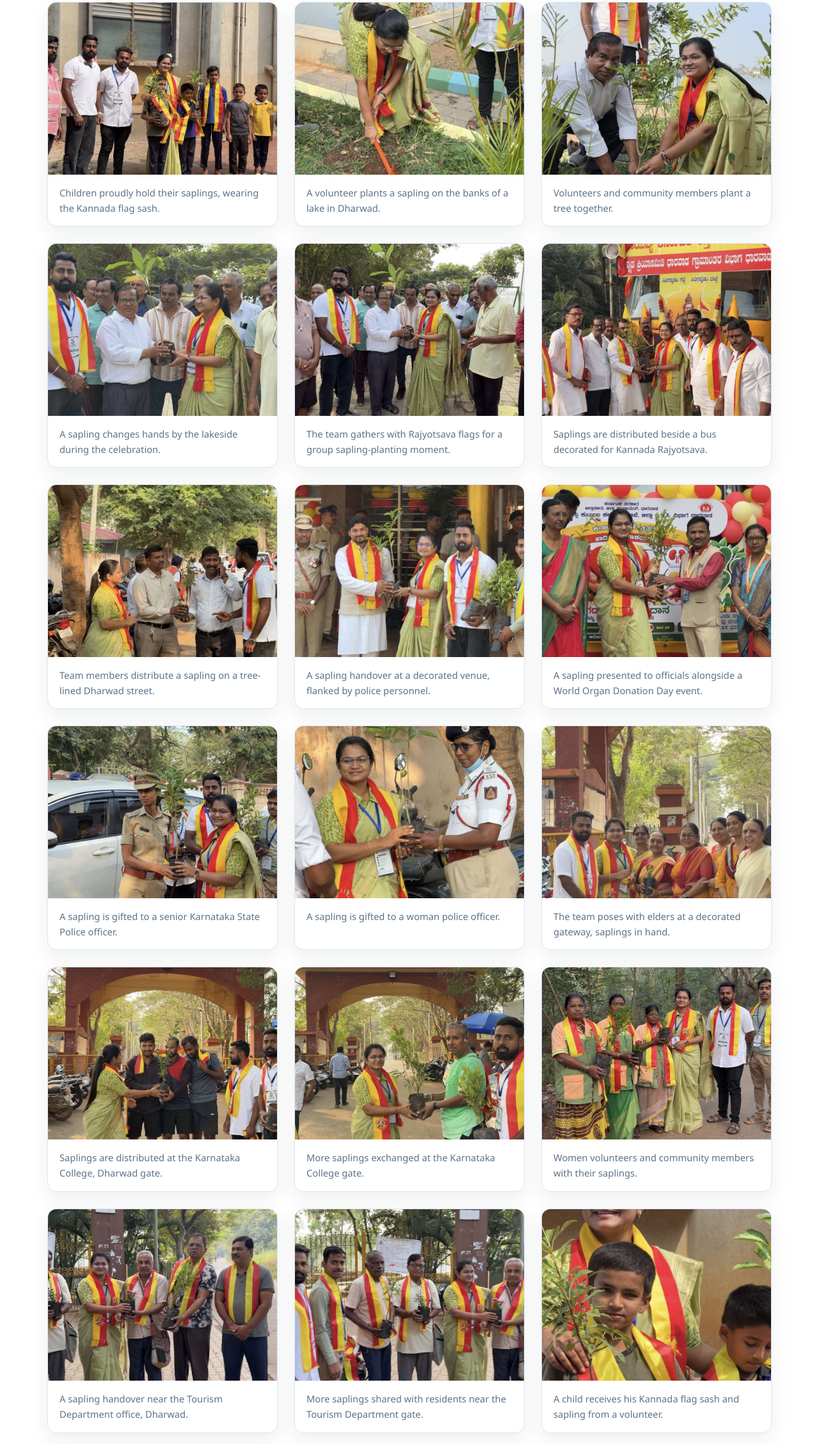
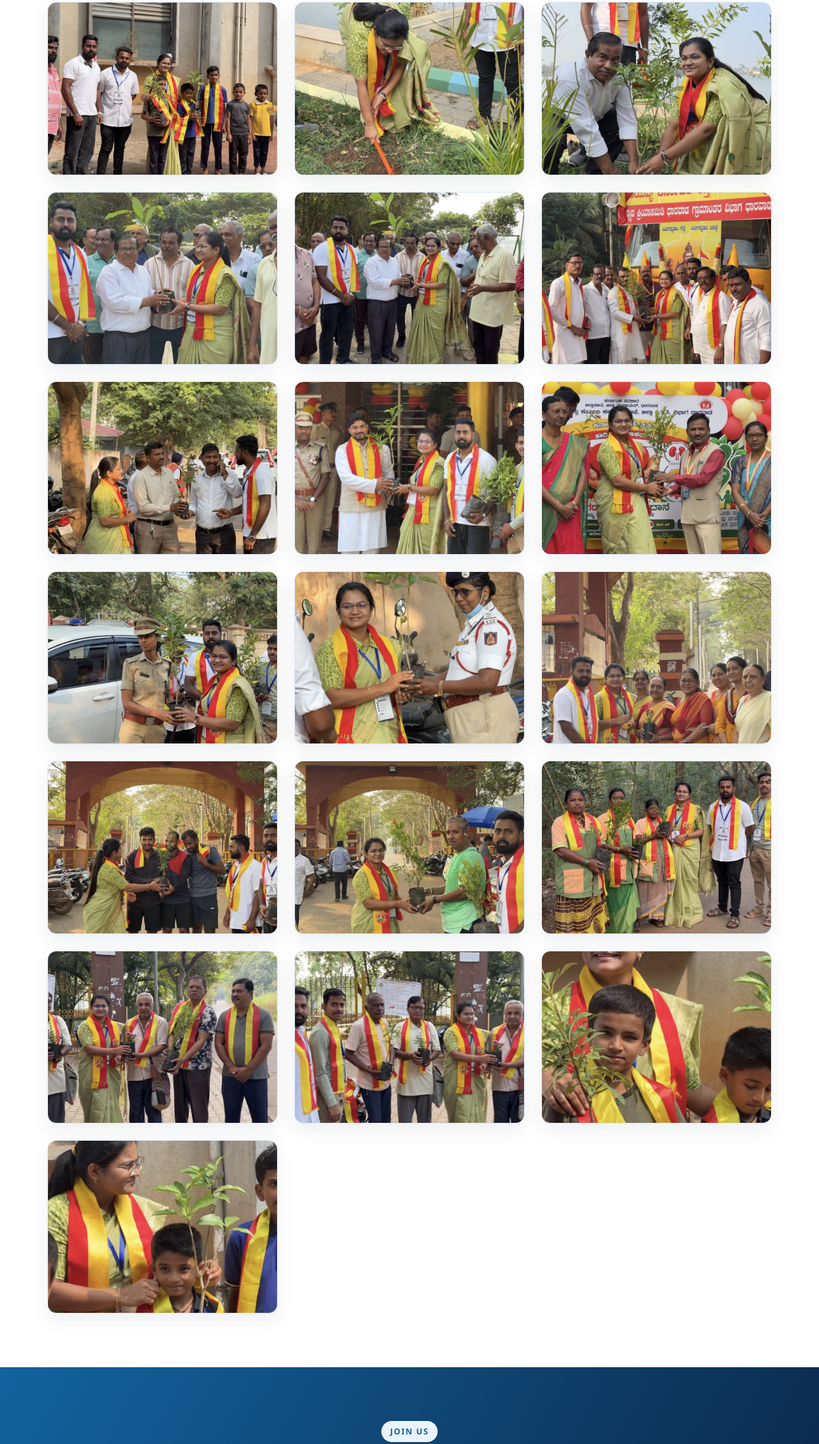
Before and after one commit to scubefoundation/scubefoundation.github.io, a plain HTML site: page rajyotsava.html in a window 1280 px wide. Shown: the part 884-3141 px from the top of the page at 64% size. Drawn offline with Linux system fonts and the light colour scheme.

Commit message:
Remove photo captions from the Kannada Rajyotsava gallery
Co-Authored-By: Claude Sonnet 5 <noreply@anthropic.com>

```diff
--- a/rajyotsava.html
+++ b/rajyotsava.html
@@ -85,80 +85,61 @@
 
       <div class="photo-grid">
         <div class="photo-grid__item">
-          <img src="assets/images/gallery/rajyotsava-01.jpg" alt="Children holding saplings and wearing the Kannada flag sash outside the S Cube Foundation office" data-caption="Children proudly hold their saplings, wearing the Kannada flag sash, outside the S Cube Foundation office." loading="lazy" />
-          <p>Children proudly hold their saplings, wearing the Kannada flag sash.</p>
+          <img src="assets/images/gallery/rajyotsava-01.jpg" alt="Children holding saplings and wearing the Kannada flag sash outside the S Cube Foundation office" loading="lazy" />
         </div>
         <div class="photo-grid__item">
-          <img src="assets/images/gallery/rajyotsava-02.jpg" alt="A volunteer plants a sapling on the banks of a lake in Dharwad" data-caption="A volunteer plants a sapling on the banks of a lake in Dharwad." loading="lazy" />
-          <p>A volunteer plants a sapling on the banks of a lake in Dharwad.</p>
+          <img src="assets/images/gallery/rajyotsava-02.jpg" alt="A volunteer plants a sapling on the banks of a lake in Dharwad" loading="lazy" />
         </div>
         <div class="photo-grid__item">
-          <img src="assets/images/gallery/rajyotsava-03.jpg" alt="Volunteers and community members plant a tree together" data-caption="Volunteers and community members plant a tree together." loading="lazy" />
-          <p>Volunteers and community members plant a tree together.</p>
+          <img src="assets/images/gallery/rajyotsava-03.jpg" alt="Volunteers and community members plant a tree together" loading="lazy" />
         </div>
         <div class="photo-grid__item">
-          <img src="assets/images/gallery/rajyotsava-04.jpg" alt="A sapling changes hands by the lakeside during the celebration" data-caption="A sapling changes hands by the lakeside during the celebration." loading="lazy" />
-          <p>A sapling changes hands by the lakeside during the celebration.</p>
+          <img src="assets/images/gallery/rajyotsava-04.jpg" alt="A sapling changes hands by the lakeside during the celebration" loading="lazy" />
         </div>
         <div class="photo-grid__item">
-          <img src="assets/images/gallery/rajyotsava-05.jpg" alt="The team gathers with Rajyotsava flags for a group sapling-planting moment" data-caption="The team gathers with Rajyotsava flags for a group sapling-planting moment." loading="lazy" />
-          <p>The team gathers with Rajyotsava flags for a group sapling-planting moment.</p>
+          <img src="assets/images/gallery/rajyotsava-05.jpg" alt="The team gathers with Rajyotsava flags for a group sapling-planting moment" loading="lazy" />
         </div>
         <div class="photo-grid__item">
-          <img src="assets/images/gallery/rajyotsava-06.jpg" alt="Saplings distributed beside a KSRTC bus decorated for Kannada Rajyotsava" data-caption="Saplings are distributed beside a KSRTC bus decorated for Kannada Rajyotsava." loading="lazy" />
-          <p>Saplings are distributed beside a bus decorated for Kannada Rajyotsava.</p>
+          <img src="assets/images/gallery/rajyotsava-06.jpg" alt="Saplings distributed beside a KSRTC bus decorated for Kannada Rajyotsava" loading="lazy" />
         </div>
         <div class="photo-grid__item">
-          <img src="assets/images/gallery/rajyotsava-07.jpg" alt="Team members distribute a sapling on a tree-lined Dharwad street" data-caption="Team members distribute a sapling on a tree-lined Dharwad street." loading="lazy" />
-          <p>Team members distribute a sapling on a tree-lined Dharwad street.</p>
+          <img src="assets/images/gallery/rajyotsava-07.jpg" alt="Team members distribute a sapling on a tree-lined Dharwad street" loading="lazy" />
         </div>
         <div class="photo-grid__item">
-          <img src="assets/images/gallery/rajyotsava-08.jpg" alt="A sapling handover at a decorated venue entrance, flanked by police personnel" data-caption="A sapling handover at a decorated venue entrance, flanked by police personnel." loading="lazy" />
-          <p>A sapling handover at a decorated venue, flanked by police personnel.</p>
+          <img src="assets/images/gallery/rajyotsava-08.jpg" alt="A sapling handover at a decorated venue entrance, flanked by police personnel" loading="lazy" />
         </div>
         <div class="photo-grid__item">
-          <img src="assets/images/gallery/rajyotsava-09.jpg" alt="A sapling presented to officials beside a decorated vehicle on World Organ Donation Day" data-caption="A sapling is presented to officials beside a decorated vehicle on World Organ Donation Day." loading="lazy" />
-          <p>A sapling presented to officials alongside a World Organ Donation Day event.</p>
+          <img src="assets/images/gallery/rajyotsava-09.jpg" alt="A sapling presented to officials beside a decorated vehicle on World Organ Donation Day" loading="lazy" />
         </div>
         <div class="photo-grid__item">
-          <img src="assets/images/gallery/rajyotsava-10.jpg" alt="A sapling gifted to a senior Karnataka State Police officer" data-caption="A sapling is gifted to a senior Karnataka State Police officer." loading="lazy" />
-          <p>A sapling is gifted to a senior Karnataka State Police officer.</p>
+          <img src="assets/images/gallery/rajyotsava-10.jpg" alt="A sapling gifted to a senior Karnataka State Police officer" loading="lazy" />
         </div>
         <div class="photo-grid__item">
-          <img src="assets/images/gallery/rajyotsava-11.jpg" alt="A sapling gifted to a woman police officer" data-caption="A sapling is gifted to a woman police officer." loading="lazy" />
-          <p>A sapling is gifted to a woman police officer.</p>
+          <img src="assets/images/gallery/rajyotsava-11.jpg" alt="A sapling gifted to a woman police officer" loading="lazy" />
         </div>
         <div class="photo-grid__item">
-          <img src="assets/images/gallery/rajyotsava-12.jpg" alt="The team poses with elders at a decorated gateway, saplings in hand" data-caption="The team poses with elders at a decorated gateway, saplings in hand." loading="lazy" />
-          <p>The team poses with elders at a decorated gateway, saplings in hand.</p>
+          <img src="assets/images/gallery/rajyotsava-12.jpg" alt="The team poses with elders at a decorated gateway, saplings in hand" loading="lazy" />
         </div>
         <div class="photo-grid__item">
-          <img src="assets/images/gallery/rajyotsava-13.jpg" alt="Saplings distributed at the Karnataka College, Dharwad gate" data-caption="Saplings are distributed at the Karnataka College, Dharwad gate." loading="lazy" />
-          <p>Saplings are distributed at the Karnataka College, Dharwad gate.</p>
+          <img src="assets/images/gallery/rajyotsava-13.jpg" alt="Saplings distributed at the Karnataka College, Dharwad gate" loading="lazy" />
         </div>
         <div class="photo-grid__item">
-          <img src="assets/images/gallery/rajyotsava-14.jpg" alt="More saplings exchanged at the Karnataka College gate" data-caption="More saplings exchanged at the Karnataka College gate." loading="lazy" />
-          <p>More saplings exchanged at the Karnataka College gate.</p>
+          <img src="assets/images/gallery/rajyotsava-14.jpg" alt="More saplings exchanged at the Karnataka College gate" loading="lazy" />
         </div>
         <div class="photo-grid__item">
-          <img src="assets/images/gallery/rajyotsava-15.jpg" alt="Women volunteers and community members with their saplings in a forested park" data-caption="Women volunteers and community members with their saplings in a forested park." loading="lazy" />
-          <p>Women volunteers and community members with their saplings.</p>
+          <img src="assets/images/gallery/rajyotsava-15.jpg" alt="Women volunteers and community members with their saplings in a forested park" loading="lazy" />
         </div>
         <div class="photo-grid__item">
-          <img src="assets/images/gallery/rajyotsava-16.jpg" alt="A sapling handover near the Tourism Department office, Dharwad" data-caption="A sapling handover near the Tourism Department office, Dharwad." loading="lazy" />
-          <p>A sapling handover near the Tourism Department office, Dharwad.</p>
+          <img src="assets/images/gallery/rajyotsava-16.jpg" alt="A sapling handover near the Tourism Department office, Dharwad" loading="lazy" />
         </div>
         <div class="photo-grid__item">
-          <img src="assets/images/gallery/rajyotsava-17.jpg" alt="More saplings shared with residents near the Tourism Department gate" data-caption="More saplings shared with residents near the Tourism Department gate." loading="lazy" />
-          <p>More saplings shared with residents near the Tourism Department gate.</p>
+          <img src="assets/images/gallery/rajyotsava-17.jpg" alt="More saplings shared with residents near the Tourism Department gate" loading="lazy" />
         </div>
         <div class="photo-grid__item">
-          <img src="assets/images/gallery/rajyotsava-18.jpg" alt="A child receives his Kannada flag sash and sapling from a volunteer" data-caption="A child receives his Kannada flag sash and sapling from a volunteer." loading="lazy" />
-          <p>A child receives his Kannada flag sash and sapling from a volunteer.</p>
+          <img src="assets/images/gallery/rajyotsava-18.jpg" alt="A child receives his Kannada flag sash and sapling from a volunteer" loading="lazy" />
         </div>
         <div class="photo-grid__item">
-          <img src="assets/images/gallery/rajyotsava-19.jpg" alt="A young participant proudly holds his sapling with his flag sash" data-caption="A young participant proudly holds his sapling, flag sash around his neck." loading="lazy" />
-          <p>A young participant proudly holds his sapling, flag sash around his neck.</p>
+          <img src="assets/images/gallery/rajyotsava-19.jpg" alt="A young participant proudly holds his sapling with his flag sash" loading="lazy" />
         </div>
       </div>
     </div>
```
